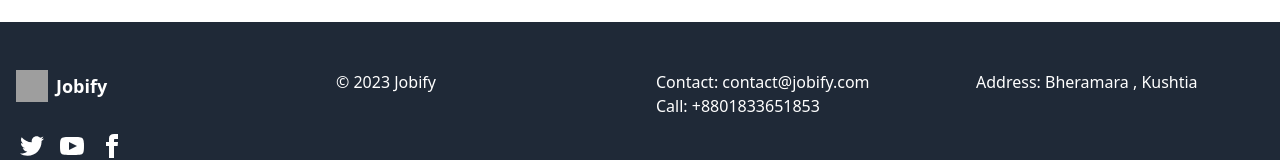
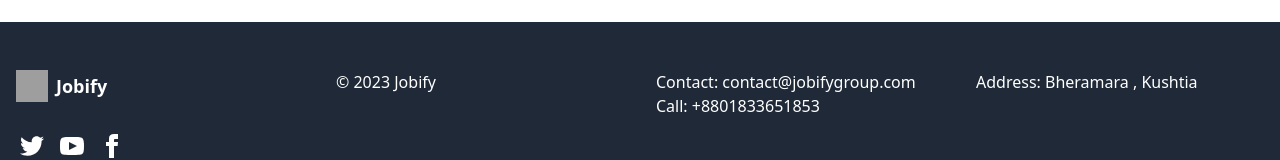
Before and after one commit to meskatabusayed/job-site-client, a React (Vite) app: page /mypostedjobs in a window 1280 px wide. Shown: the part 366-526 px from the top of the page. Built offline with nearby package versions, Linux system fonts and the light colour scheme; no server answers; sample sign-in values are in the browser's storage; grey boxes are pictures that could not be loaded.

Commit message:
Update client-side UI components for a more modern look and feel

```diff
--- a/src/pages/Shared/Footer/Footer.jsx
+++ b/src/pages/Shared/Footer/Footer.jsx
@@ -12,7 +12,7 @@ const Footer = () => {
           <p>&copy; 2023 Jobify</p>
         </div>
         <div className="w-full md:w-1/4 p-4">
-          <p>Contact: contact@jobify.com</p>
+          <p>Contact: contact@jobifygroup.com</p>
           <p>Call: +8801833651853</p>
         </div>
         <div className="w-full md:w-1/4 p-4">
```
